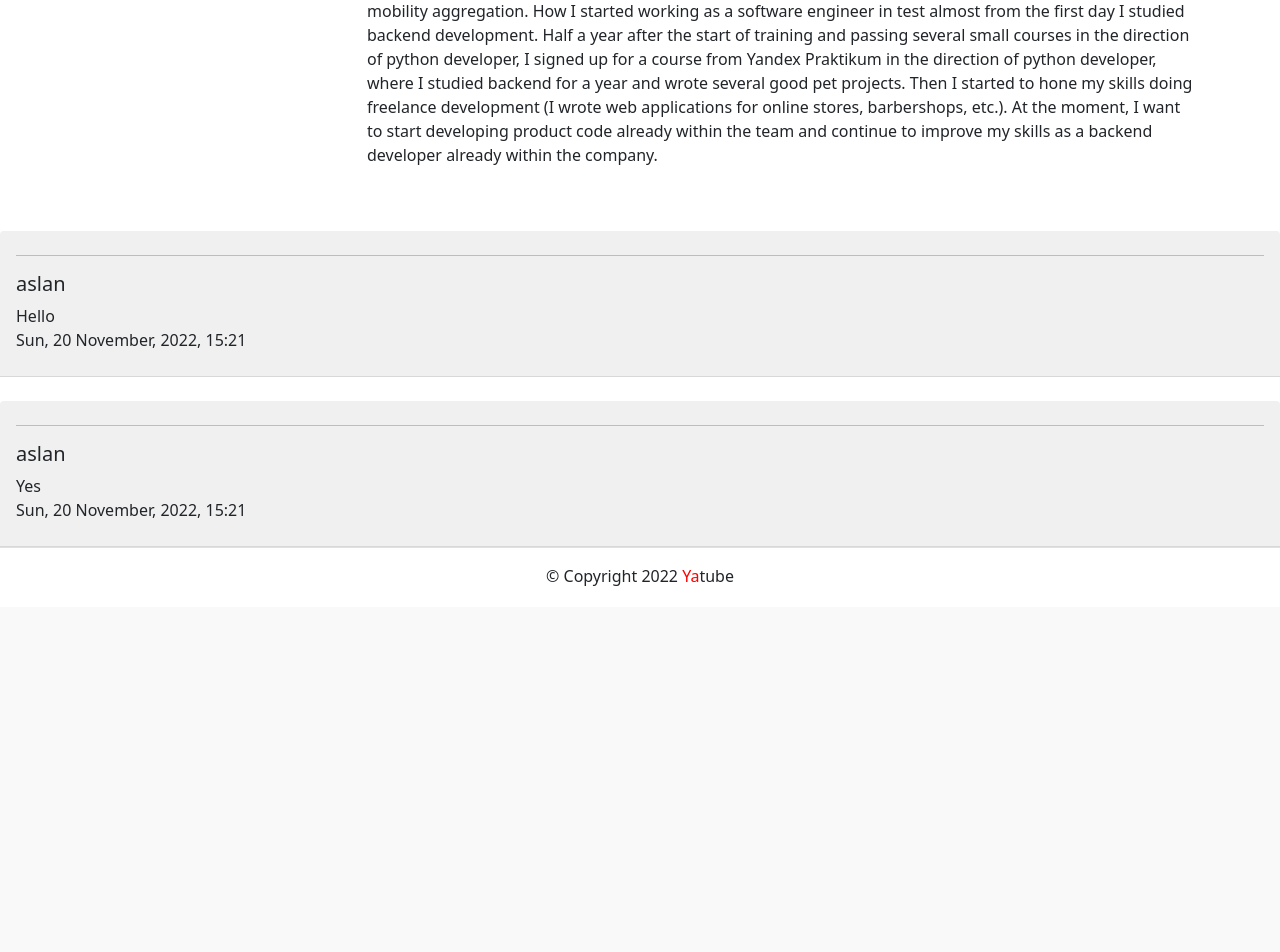
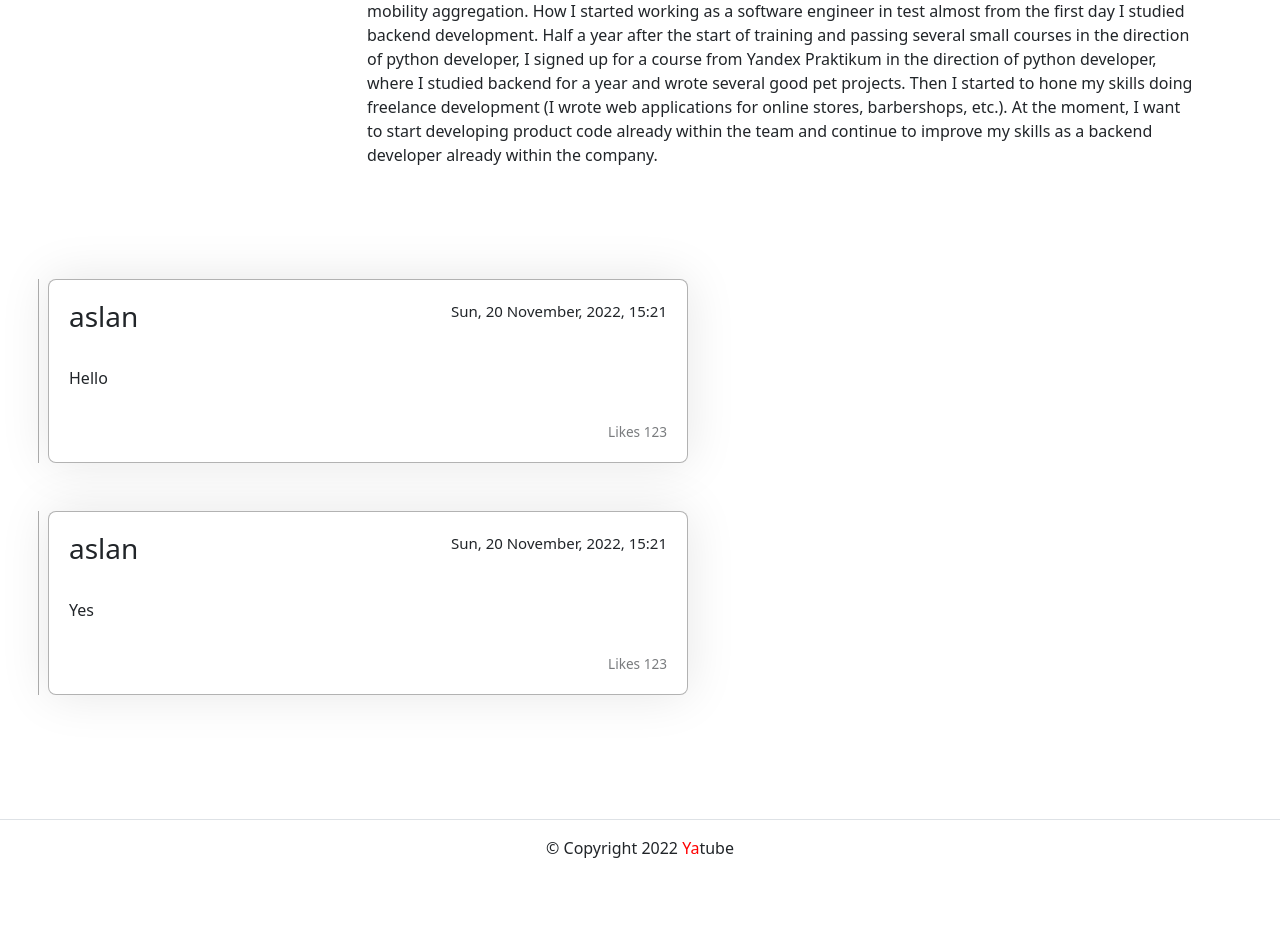
Before and after one commit to Kakoytobarista/AslanDzen, a Django app: page /posts/138/ in a window 1280 px wide. Shown: the part 910-1862 px from the top of the page. Before the commit the page ends 1496 px from the top, so only its background shows below. Run offline with Django 3.2, Linux system fonts and the light colour scheme; data comes from the database, SQL or seed files in the repository; both versions use the stored data as it was after the commit; some libraries are stand-ins or nearby versions.

Commit message:
Add new comment template

```diff
--- a/yatube/static/css/style.css
+++ b/yatube/static/css/style.css
@@ -16,10 +16,8 @@ body {
 }
 
 #footer {
-  position: absolute;
   bottom: 0;
-  width: 100%;
-  height: 60px;
+  margin-top: calc(5% + 60px);
 }
 
 
@@ -38,3 +36,82 @@ body {
 #up_block_post {
     margin-right: 20px;
 }
+
+
+
+/*Comment block*/
+
+/**,*/
+/**::before,*/
+/**::after {*/
+/*  margin: 0;*/
+/*  padding: 0;*/
+/*  box-sizing: border-box;*/
+/*}*/
+
+.container_comment {
+  width: min(50%, 900px);
+  margin: 3rem 3rem;
+
+
+}
+
+.comment__container {
+  display: none;
+  position: relative;
+}
+
+.comment__container.opened {
+  display: block;
+}
+
+.comment__container::before {
+  content: "";
+  background-color: rgb(170, 170, 170);
+  position: absolute;
+  min-height: 100%;
+  width: 1px;
+  left: -10px;
+}
+
+
+.comment__card {
+  padding: 20px;
+  background-color: white;
+  border: 1px solid rgba(0, 0, 0, 0.3);
+  border-radius: 0.5rem;
+  min-width: 100%;
+  box-shadow: 0 0 50px rgba(0, 0, 0, 0.1);
+}
+
+.comment__card h3,
+.comment__card p {
+  margin-bottom: 2rem;
+}
+
+.comment__card-footer {
+  display: flex;
+  font-size: 0.85rem;
+  opacity: 0.6;
+  gap: 30px;
+  justify-content: flex-end;
+
+}
+
+.show-replies {
+  cursor: pointer;
+}
+
+.comment__card h5 {
+  text-align: right;
+}
+
+.flex_element {
+  display: inline-block;
+
+}
+
+#date {
+  float: right;
+  font-size: 15px;
+}
--- a/yatube/templates/posts/post_detail.html
+++ b/yatube/templates/posts/post_detail.html
@@ -32,7 +32,7 @@
 </div>
 
 {% if user.is_authenticated %}
-  <div class="card my-4">
+  <div class="card my-4 text-center" style="width:80%; right: auto; left:10%">
     <h5 class="card-header">Добавить комментарий:</h5>
     <div class="card-body">
         {% csrf_token %}
@@ -46,17 +46,19 @@
     </div>
   </div>
 {% endif %}
-
-  <div class="media mb-4" id="comments-list">
       {% for comment in page_obj %}
-    <div class="popover-header">
-    <hr>
-      <h5 class="mt-0">
-          {{ comment.author.username }}
-      </h5>
-        <p id="chat-log">{{ comment.text }}<br>
-         {{ created }}
+    <div class="container_comment">
+      <div class="comment__container opened" id="first-comment">
+        <div class="comment__card">
+          <h3 class="comment__title flex_element">{{ comment.author.username }}</h3>
+          <smal><h10 id="date" class="flex_element">{{ created }}</h10>
+          <p>
+          {{ comment.text }}
           </p>
+            <div class="comment__card-footer">
+              <div>Likes 123</div>
+            </div>
+        </div>
       </div>
     </div>
     {% endfor %}
@@ -71,24 +73,43 @@
         );
 
         chatSocket.onmessage = function(e) {
+            console.log('DASDASDAS')
             const data = JSON.parse(e.data);
             console.log(data.message)
-            const commentList = document.querySelector("#comments-list");
-            let newDiv = document.createElement("div");
-            commentList.insertAdjacentElement('afterend', newDiv);
-            newDiv.classList.add("popover-header");
-            newDiv.innerHTML += "<hr>";
+            const parentNodeMain = document.querySelector('main')
 
-            var author = "<h5 class='mt-0'>" + data.username + "</h5>";
-            newDiv.innerHTML += author;
+            const containerDiv = parentNodeMain.appendChild(document.createElement('div'))
+            containerDiv.classList.add('container_comment')
 
-            var new_comment = "<p id='chat-log'>" + data.message + "</p>" +
-                 data.created;
-            newDiv.innerHTML += new_comment;
-            my_div = document.getElementById("org_div1");
-            document.body.insertBefore(newDiv, my_div);
-            document.querySelector('#chat-log').value += (data.message + '\n');
+            const commentContainerInternal = containerDiv.appendChild(document.createElement('div'))
+            commentContainerInternal.classList.add('comment__container')
+            commentContainerInternal.classList.add('opened')
+
+            const commentCard = commentContainerInternal.appendChild(document.createElement('div'))
+            commentCard.classList.add('comment__card')
+
+            const userNameDiv = commentCard.appendChild(document.createElement('h3'))
+            userNameDiv.classList.add('comment__title')
+            userNameDiv.classList.add('flex_element')
+            userNameDiv.textContent = data.username
+
+            const smallBlockWithTextAndDate = commentCard.appendChild(document.createElement('small'))
+            const dateElement = smallBlockWithTextAndDate.appendChild(document.createElement('h7'))
+            dateElement.classList.add('flex_element')
+            dateElement.setAttribute('id', 'date')
+            dateElement.textContent = data.created
+
+            const pElementTextContent = smallBlockWithTextAndDate.appendChild(document.createElement('p'))
+            pElementTextContent.textContent = data.message
+
+            const commentFooterDiv = smallBlockWithTextAndDate.appendChild(document.createElement('div'))
+            commentFooterDiv.classList.add('comment__card-footer')
+
+            const internalDivLike = commentFooterDiv.appendChild(document.createElement('div'))
+            internalDivLike.textContent = "Likes: 123"
+
         };
+
 
         chatSocket.onclose = function(e) {
             console.error('Chat socket closed unexpectedly', e);
@@ -96,16 +117,18 @@
 
         document.querySelector('#chat-message-input').focus();
         document.querySelector('#chat-message-input').onkeyup = function(e) {
-            if (e.keyCode === 13) {  // enter, return
+            if (e.keyCode === 13) {
                 document.querySelector('#chat-message-submit').click();
             }
         };
 
         document.querySelector('#chat-message-submit').onclick = function(e) {
+            console.log(e)
             console.log({{ post_id }})
             const messageInputDom = document.querySelector('#chat-message-input');
             const message = messageInputDom.value;
-            if (messageInputDom.value !== ""){
+            if (messageInputDom.value !== "") {
+                console.log("CLICK TO SUBMIT")
                 chatSocket.send(JSON.stringify({
                     'message': message,
                     'username': "{{ request.user.username }}",
@@ -113,7 +136,6 @@
                 }));
                 messageInputDom.value = '';
             }
-
         };
     </script>
 
```
Also changed, not shown: yatube/db.sqlite3. Lines whose indentation alone changed are shown as unchanged.
